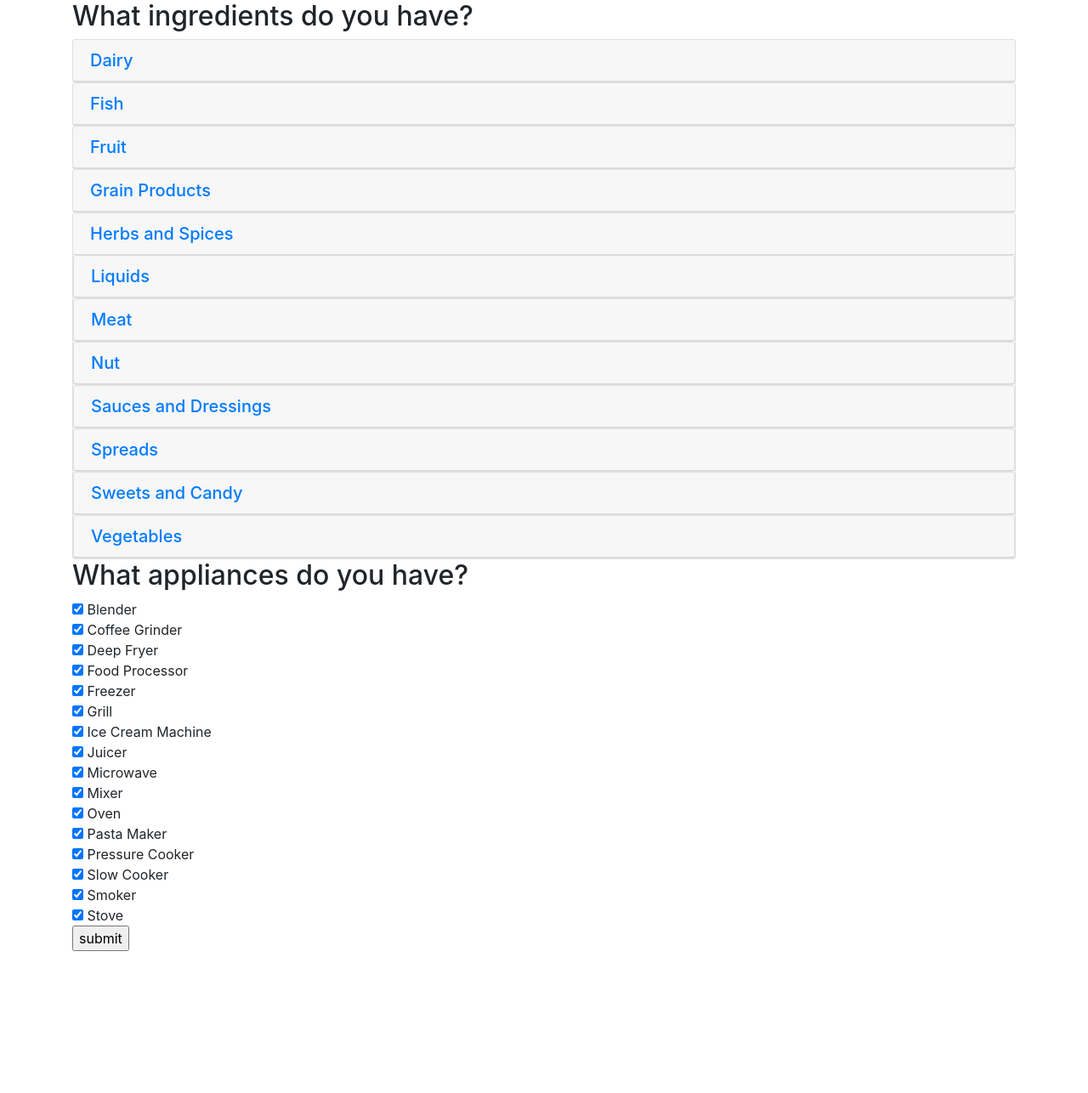
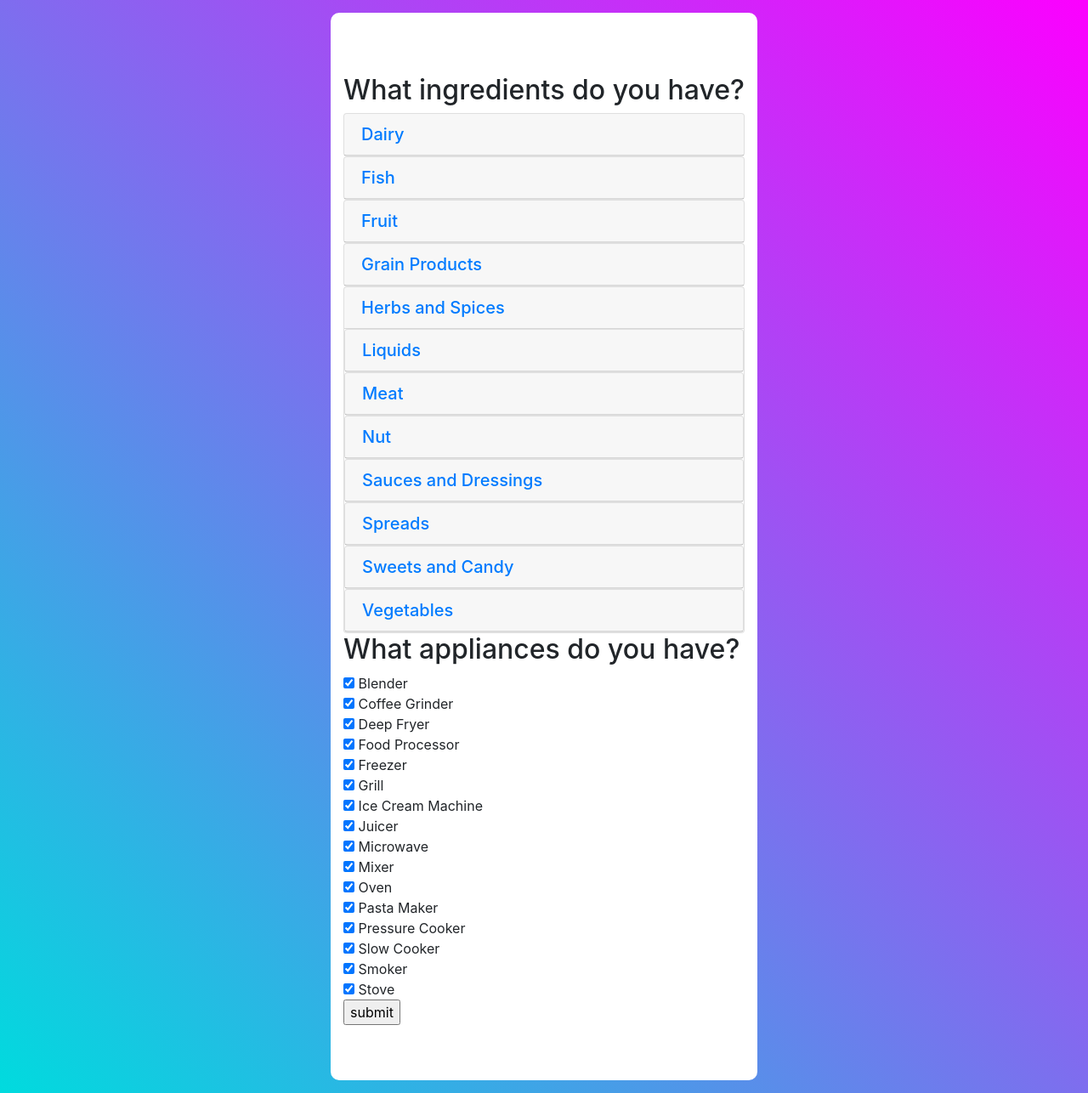
Before and after one commit to SirikS/kd-project, a Flask app: page /index in a window 1280 px wide. Shown: the whole page at 85% size. Before the commit the page ends 1119 px from the top, so only its background shows below. Run offline with Flask 2, Linux system fonts and the light colour scheme; some libraries are stand-ins or nearby versions.

Commit message:
Foundation layout index

```diff
--- a/static/css-custom.css
+++ b/static/css-custom.css
@@ -16,3 +16,23 @@
 .my-card:hover {
 	border-color: #f58723;
 }
+
+.body {
+    background: linear-gradient(45deg, #00dbde, #fc00ff);
+}
+
+.container-outer {
+    width: 100%;
+    display: flex;
+    flex-wrap: wrap;
+    justify-content: center;
+    padding: 15px;
+    background: transparent;
+}
+
+.container-inner {
+    padding: 72px 15px 65px 15px;
+    border-radius: 10px;
+    overflow: hidden;
+    background: white;
+}
--- a/templates/index.html
+++ b/templates/index.html
@@ -19,8 +19,9 @@
 
   </head>
 
-  <body>
-  <div class="container">
+  <body class="body">
+  <div class="container-outer">
+    <div class="container-inner">
       <h2>What ingredients do you have?</h2>
         <form action="{{ url_for('not_index') }}" method="post">
           <div id="accordion" role="tablist">
@@ -387,7 +388,7 @@
               <input type="submit" value="submit">
             </form>
           </div>
-
+        </div>
   </body>
 
 </html>
```
Lines whose indentation alone changed are shown as unchanged.
